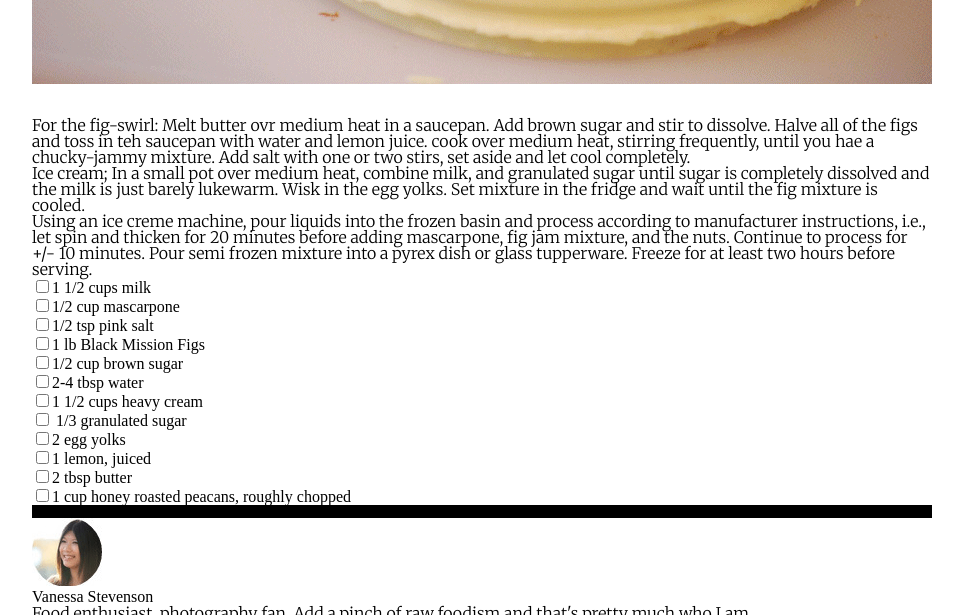
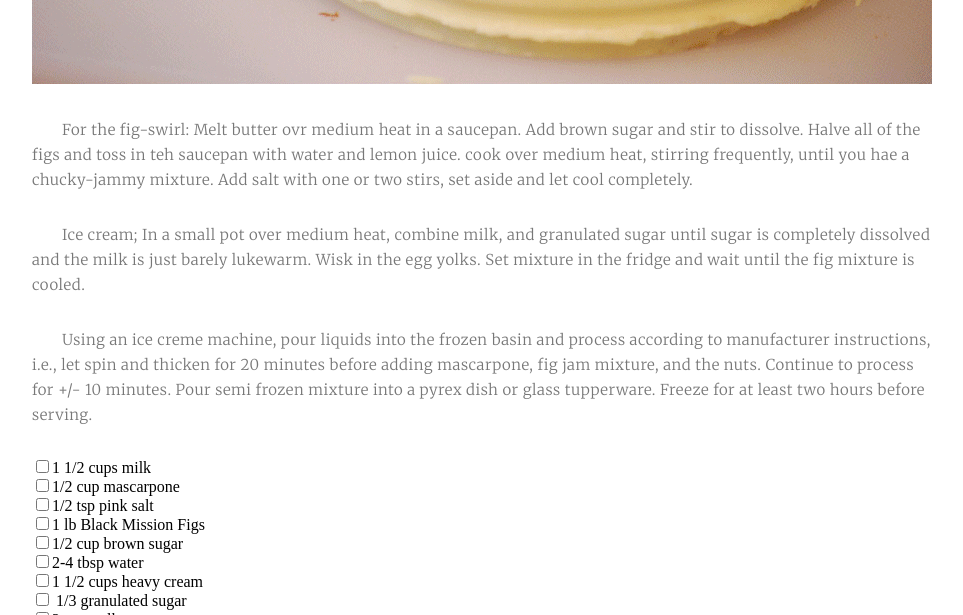
Before and after one commit to andyfiveeleven/Chocolate-Pizza, a plain HTML site: page index.html in a window 1280 px wide. Shown: the part 790-1405 px from the top of the page, without its empty margins (158-1121 px from the left). Drawn offline with nearby package versions, Linux system fonts and the light colour scheme.

Commit message:
p tag styling perfected

```diff
--- a/style.css
+++ b/style.css
@@ -100,6 +100,12 @@ h2 {
 }
 
 p {
+  text-indent: 30px;
   font-family: 'Merriweather', serif;
-  font
+  font-size: 15px;
+  letter-spacing: .5px;
+  line-height: 25px;
+  color: #777;
+  margin-bottom: 30px;
+  margin-right: 0px;
 }
```
